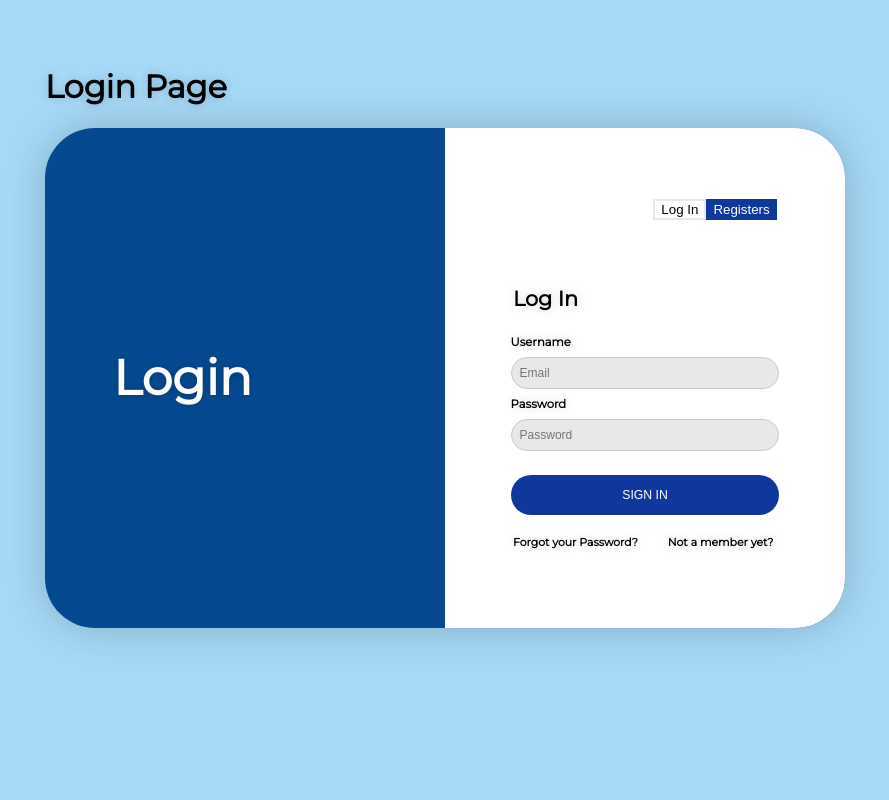
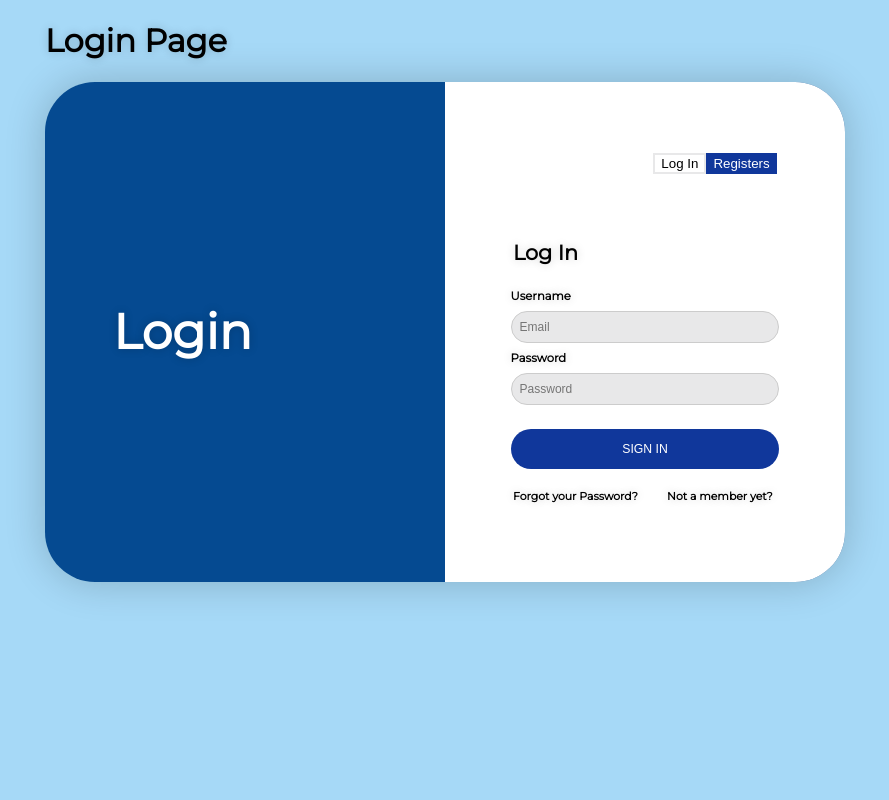
Before and after one commit to d0561953/Login_Page, a Node server app: page / in a window 1280 px wide. Shown: the whole page, without its empty margins (195-1084 px from the left). Run offline with Node 20, Linux system fonts and the light colour scheme.

Commit message:
fix position bug

```diff
--- a/src/css/signin.css
+++ b/src/css/signin.css
@@ -1,23 +1,21 @@
 html, body {
     box-sizing: border-box;
     font-family: 'Montserrat', sans-serif;
+    height: 100%;
+    overflow: hidden;
     margin: 0;
     padding: 0;
     background: #A6D9F7;
     text-shadow: 0px 0px 10px rgba(0, 0, 0, .2);
 }
 .wrapper {
-    width: 100%;
-    height: 100vh;
-    display: -webkit-box;
-    display: -ms-flexbox;
+    width: auto;
+    height: auto;
     display: flex;
     -webkit-box-pack: center;
-    -ms-flex-pack: center;
-     justify-content: center;
+    justify-content: center;
     -webkit-box-align: center;
-     -ms-flex-align: center;
-      align-items: center;
+    align-items: center;
 }
 .container {
     width: 800px;
@@ -122,17 +120,15 @@ b {
 }
 
 .newanchor{
-    text-align: left;
     padding-top: 20px;
     padding-left: 60px;
-    position: fixed;
-    width: 150px;
+    text-align: left;
+    width: 50%;
 }
 .newanchor2{
     text-align: right;
-    padding-left: 90px;
-    padding-top: 20px;
-    width: 60%;
+    padding-right: 50px;
+    width: 50%;
 }
 
 .btn-group-sm{
@@ -158,6 +154,7 @@ b {
     color: white;
     transition: 300ms;
     cursor: pointer;
+
 }
 .btn.btn-secondary{
     background: #10379b;
@@ -179,7 +176,7 @@ a:hover {
 
 }
 a {
-    display: block;
+    display: table-cell;
     text-decoration: none;
     color: black;
     font-size: .8em;
--- a/src/css/signup.css
+++ b/src/css/signup.css
@@ -1,6 +1,8 @@
 html, body {
     box-sizing: border-box;
     font-family: 'Montserrat', sans-serif;
+    height: 100%;
+    overflow: hidden;
     margin: 0;
     padding: 0;
     background: #A6D9F7;
@@ -203,6 +205,7 @@ a {
     display: block;
     text-decoration: none;
     color: black;
+
 }
 
 input {
--- a/src/signin.html
+++ b/src/signin.html
@@ -1,9 +1,13 @@
-<html lang="en">
 <head>
-    <link rel=stylesheet type="text/css" href="/signin_style.css">
-    <link rel="stylesheet" href="https://fonts.googleapis.com/css?family=Montserrat">
+    <meta charset="UTF-8">
+    <meta name="viewport" content="width=device-width, initial-scale=1.0">
+    <meta http-equiv="X-UA-Compatible" content="ie=edge">
+    <title>Signin</title>
+
     <script src="https://ajax.googleapis.com/ajax/libs/jquery/3.3.1/jquery.min.js"></script>
     <script src="https://maxcdn.bootstrapcdn.com/bootstrap/3.4.0/js/bootstrap.min.js"></script>
+    <link href="/signin_style.css" rel="stylesheet" >
+    <link href="https://fonts.googleapis.com/css?family=Montserrat" rel="stylesheet">
 </head>
 
 <body>
@@ -17,6 +21,7 @@
                         <h2>Login</h2>
 
                     </div>
+
 
                     <div class="sign-in">
 
@@ -44,5 +49,7 @@
             </div>
         </div>
     </div>
-  </body>
+
+</body>
+
 </html>
--- a/src/signup.html
+++ b/src/signup.html
@@ -1,7 +1,6 @@
-<html lang="en">
 <head>
-    <link rel=stylesheet type="text/css" href="/signup_style.css">
     <link href="https://fonts.googleapis.com/css?family=Montserrat" rel="stylesheet">
+    <link  type="text/css" href="/signup_style.css" rel="stylesheet" >
     <script src="https://ajax.googleapis.com/ajax/libs/jquery/3.3.1/jquery.min.js"></script>
     <script src="https://maxcdn.bootstrapcdn.com/bootstrap/3.4.0/js/bootstrap.min.js"></script>
 </head>
```
